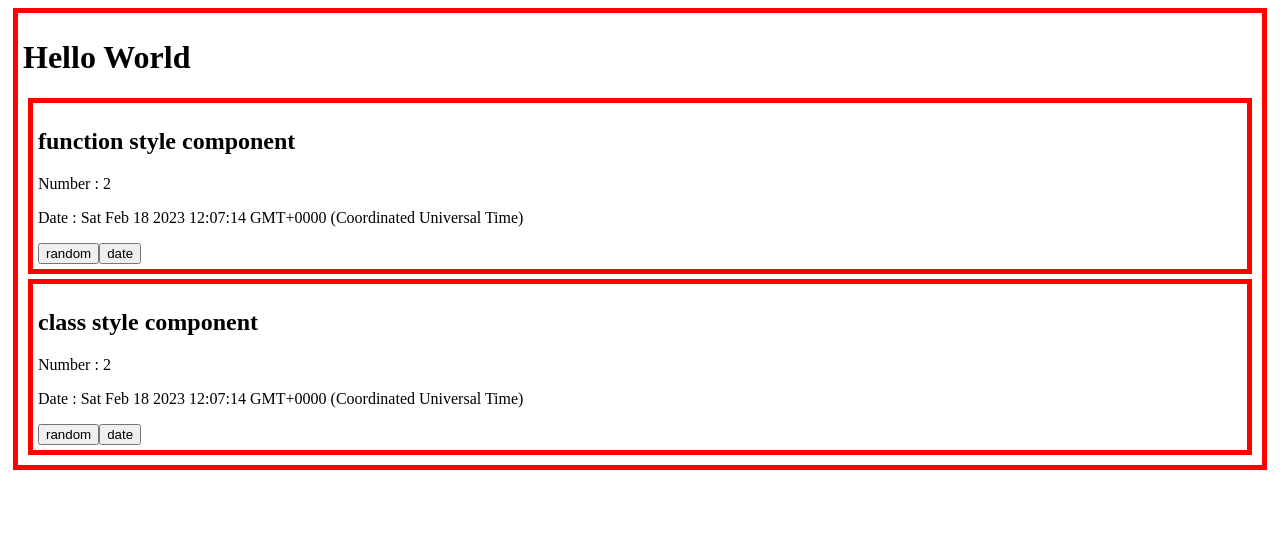
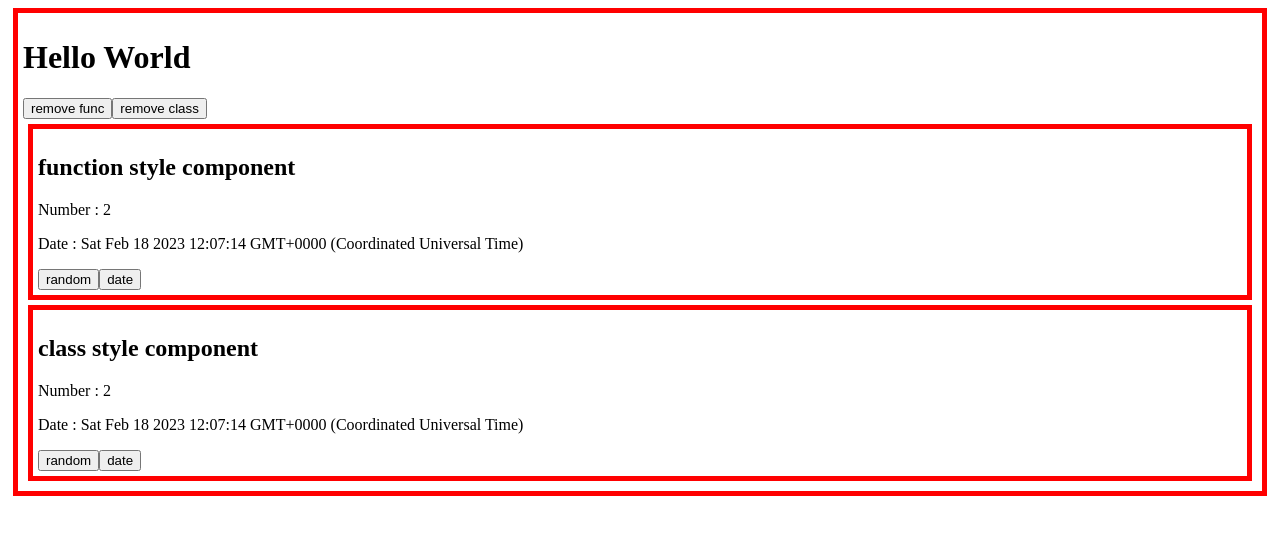
Before and after one commit to fp024/reactjs-coding-everybody-study, a React (Create React App) app in the folder Part02/react-func-class-style-coding/: page / in a window 1280 px wide. Shown: the top 534 px of the page. Built offline with nearby package versions, Linux system fonts and the light colour scheme.

Commit message:
02 리액트 클래스 스타일 vs 함수 스타일 - 파트 완료

```diff
--- a/Part02/react-func-class-style-coding/src/App.js
+++ b/Part02/react-func-class-style-coding/src/App.js
@@ -2,11 +2,28 @@ import React, { Component, useState, useEffect } from 'react';
 import './App.css';
 
 function App() {
+  const [funcShow, setFuncShow] = useState(true);
+  const [classShow, setClassShow] = useState(true);
+
   return (
     <div className="container">
       <h1>Hello World</h1>
-      <FuncComp initNumber={2} date={new Date().toString()}></FuncComp>
-      <ClassComp initNumber={2} date={new Date().toString()}></ClassComp>
+      <input
+        type="button"
+        value="remove func"
+        onClick={function () {
+          setFuncShow(false);
+        }}
+      ></input>
+      <input
+        type="button"
+        value="remove class"
+        onClick={function () {
+          setClassShow(false);
+        }}
+      ></input>
+      {funcShow ? <FuncComp initNumber={2} date={new Date().toString()}></FuncComp> : null}
+      {classShow ? <ClassComp initNumber={2} date={new Date().toString()}></ClassComp> : null}
     </div>
   );
 }
```
Also changed, not shown: 1 other file (tests, documents, lock files or other folders).
